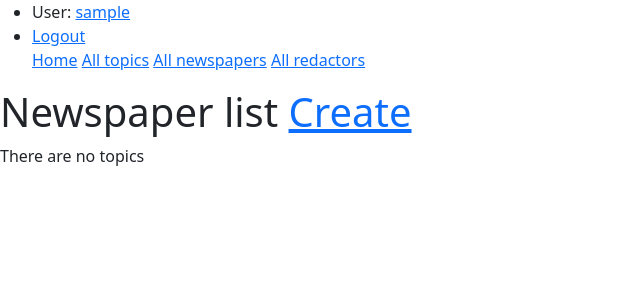
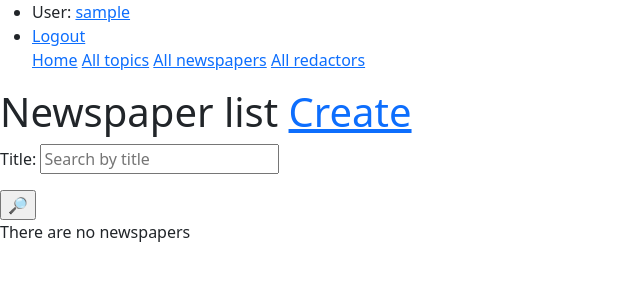
Before and after one commit to anton-chumak-main/newspaper-agency, a Django app: page /newspapers/ in a window 1280 px wide. Shown: the top 300 px of the page, without its empty margins (0-640 px from the left). Run offline with Django 4.2, Linux system fonts and the light colour scheme; the visitor is signed in with stand-in values (Sample User, id 1); data that the repository does not hold is empty.

Commit message:
Create NewspaperSearchForm

```diff
--- a/agency/forms.py
+++ b/agency/forms.py
@@ -31,3 +31,11 @@ class NewspaperForm(forms.ModelForm):
     class Meta:
         model = Newspaper
         fields = "__all__"
+
+
+class NewspaperSearchForm(forms.Form):
+    title = forms.CharField(
+        max_length=255,
+        required=False,
+        widget=forms.TextInput(attrs={"placeholder": 'Search by title'})
+    )
--- a/agency/views.py
+++ b/agency/views.py
@@ -4,7 +4,7 @@ from django.shortcuts import render
 from django.urls import reverse_lazy
 from django.views import generic
 
-from agency.forms import RedactorCreationForm, RedactorExperienceUpdateForm, NewspaperForm
+from agency.forms import RedactorCreationForm, RedactorExperienceUpdateForm, NewspaperForm, NewspaperSearchForm
 from agency.models import Redactor, Newspaper, Topic
 
 
@@ -54,6 +54,13 @@ class NewspaperListView(LoginRequiredMixin, generic.ListView):
     template_name = "agency/newspaper_list.html"
     queryset = Newspaper.objects.all().select_related("topic")
 
+    def get_context_data(self, *, object_list=None, **kwargs):
+        context = super(NewspaperListView, self).get_context_data(**kwargs)
+
+        context["search_form"] = NewspaperSearchForm()
+
+        return context
+
 
 class NewspapersDetailView(LoginRequiredMixin, generic.DetailView):
     model = Newspaper
--- a/templates/agency/newspaper_list.html
+++ b/templates/agency/newspaper_list.html
@@ -4,6 +4,9 @@
   <h1>Newspaper list
     <a href="{% url 'agency:newspaper-create' %}">Create</a>
   </h1>
+  {% block search %}
+    {% include "includes/search.html" %}
+  {% endblock %}
 
   {% if newspaper_list  %}
   <ul>
@@ -13,7 +16,7 @@
       {% endfor %}
     </ul>
   {% else %}
-    <p>There are no topics</p>
+    <p>There are no newspapers</p>
 
   {% endif %}
 {% endblock %}
--- /dev/null
+++ b/templates/includes/search.html
@@ -0,0 +1,4 @@
+<form action="" method="get">
+    {{ search_form.as_p }}
+    <input type="submit" value="🔎">
+</form>
```
